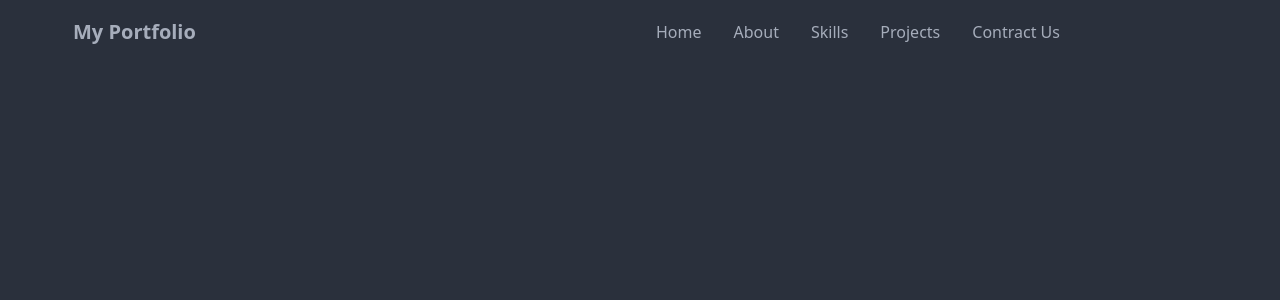
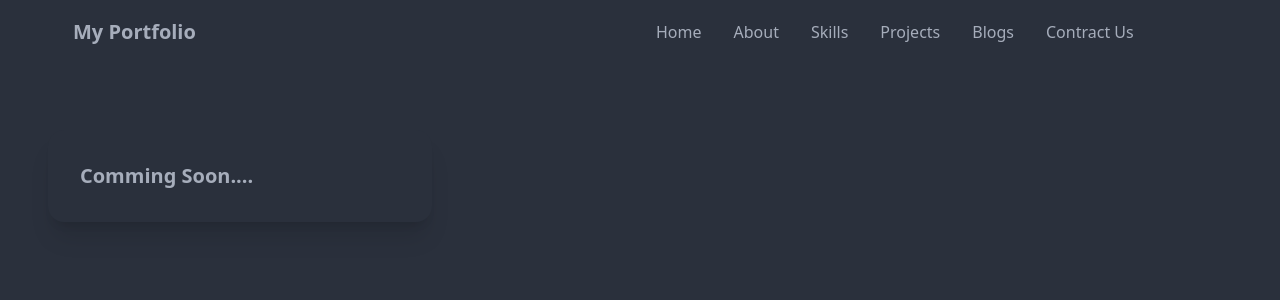
Before and after one commit to nurulamin092/my-portfolio, a React (Create React App) app: page /blogs in a window 1280 px wide. Shown: the top 300 px of the page. Built offline with nearby package versions, Linux system fonts and the light colour scheme.

Commit message:
blogs added

```diff
--- a/src/App.js
+++ b/src/App.js
@@ -7,6 +7,7 @@ import Skills from "./pages/Home/Skills";
 import Navbar from "./pages/Shared/Navbar";
 import { ToastContainer, toast } from 'react-toastify';
 import 'react-toastify/dist/ReactToastify.css';
+import Blogs from "./pages/Home/Blogs";
 
 function App() {
   return (
@@ -17,6 +18,7 @@ function App() {
         <Route path="about" element={<About></About>}></Route>
         <Route path="skills" element={<Skills></Skills>}></Route>
         <Route path="projects" element={<Projects></Projects>}></Route>
+        <Route path="blogs" element={<Blogs></Blogs>}></Route>
         <Route path="contract" element={<Contract></Contract>}></Route>
       </Routes>
       <ToastContainer />
--- /dev/null
+++ b/src/pages/Home/Blogs.js
@@ -0,0 +1,17 @@
+import React from 'react';
+
+const Blogs = () => {
+    return (
+
+        <div className='h-56 grid grid-cols-3 gap-4 content-center'>
+            <div className="card w-96 bg-base-100 shadow-xl  ">
+                <div className="card-body">
+                    <h2 className="card-title">Comming Soon.... </h2>
+
+                </div>
+            </div>
+        </div>
+    );
+};
+
+export default Blogs;
--- a/src/pages/Shared/Navbar.js
+++ b/src/pages/Shared/Navbar.js
@@ -7,6 +7,7 @@ const Navbar = () => {
         <li><Link to="/about">About</Link></li>
         <li><Link to="/skills">Skills</Link></li>
         <li><Link to="/projects">Projects</Link></li>
+        <li><Link to="/blogs">Blogs</Link></li>
         <li><Link to="/contract">Contract Us</Link></li>
     </>
 
```
